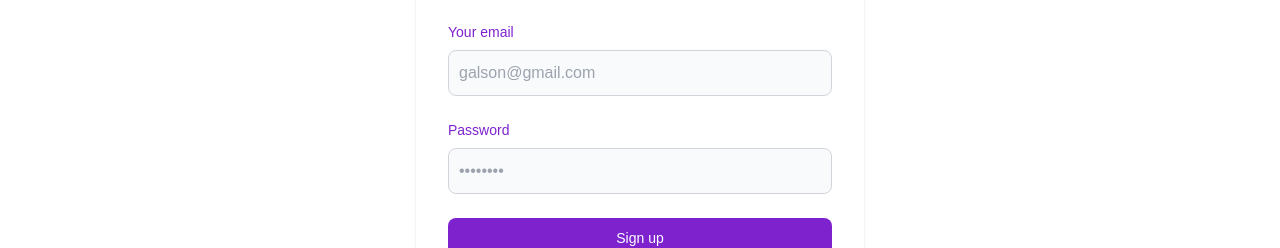
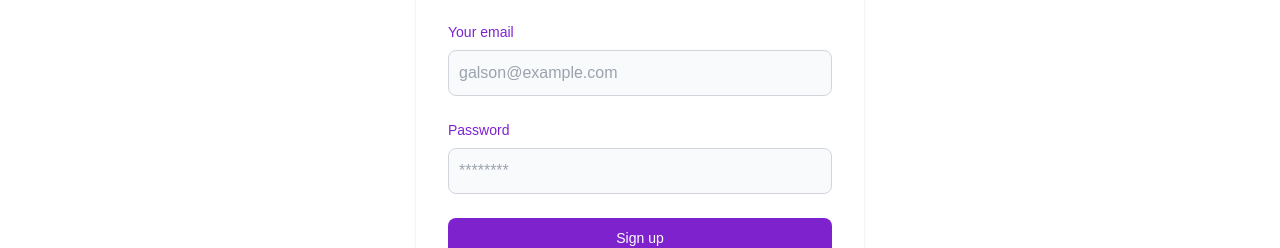
Before and after one commit to maksluczak/GymWebApp, a Next.js app in the folder client/: page /register in a window 1280 px wide. Shown: the part 364-612 px from the top of the page. Built offline with nearby package versions, Linux system fonts and the light colour scheme.

Commit message:
login and register page

```diff
--- a/client/app/login/page.js
+++ b/client/app/login/page.js
@@ -61,7 +61,7 @@ export default function Login() {
                     </div>
                     <button
                         type="submit"
-                        className="w-full text-white bg-purple-700 hover:bg-primary-700 focus:ring-4 focus:outline-none focus:ring-primary-300 font-medium rounded-lg text-sm px-5 py-2.5 text-center">Sign in</button>
+                        className="w-full text-white bg-purple-700 hover:bg-purple-700 focus:ring-4 focus:outline-none focus:ring-purple-300 font-medium rounded-lg text-sm px-5 py-2.5 text-center">Sign in</button>
                         <p className="text-sm font-light text-gray-500">
                             Don't have an account yet? <a href="/register" className="font-medium text-purple-700 hover:underline">Sign up</a>
                         </p>
--- a/client/app/register/page.js
+++ b/client/app/register/page.js
@@ -1,4 +1,32 @@
+'use client';
+import { useState } from "react";
+import { useRouter } from "next/navigation";
+
 export default function Register() {
+    const [firstname, setFirstname] = useState('');
+    const [lastname, setLastname] = useState('');
+    const [email, setEmail] = useState('');
+    const [password, setPassword] = useState('');
+    const router = useRouter();
+
+    const handleSubmit = async (e) => {
+        e.preventDefault();
+
+        if (!email.includes('@')) {
+            alert('Please enter a valid email address.');
+            return;
+        }
+
+        if (password.length < 8) {
+            alert('Password must be at least 8 characters.');
+            return;
+        }
+
+        console.log({ firstname, lastname, email, password });
+
+        router.push('/login');
+    }
+
     return (
       <section className="flex items-center justify-center min-h-screen bg-white">
         <div className="w-full bg-white rounded-lg shadow md:mt-0 sm:max-w-md xl:p-0">
@@ -6,24 +34,60 @@ export default function Register() {
                 <h1 className="text-xl font-bold leading-tight tracking-tight text-purple-700 md:text-2xl">
                     Sign up your account
                 </h1>
-                <form className="space-y-4 md:space-y-6" action="#">
+                <form onSubmit={handleSubmit} className="space-y-4 md:space-y-6">
                     <div>
                         <label htmlFor="firstname" className="block mb-2 text-sm font-medium text-purple-700">Firstname</label>
-                        <input type="firstname" name="firstname" id="firstname" className="bg-gray-50 border border-gray-300 text-gray-900 rounded-lg focus:ring-primary-600 focus:border-primary-600 block w-full p-2.5" placeholder="Kamil" required=""></input>
+                        <input
+                            type="text"
+                            id="firstname"
+                            name="firstname"
+                            required
+                            value={firstname}
+                            onChange={(e) => setFirstname(e.target.value)}
+                            className="bg-gray-50 border border-gray-300 text-gray-900 rounded-lg focus:ring-purple-600 focus:border-purple-600 block w-full p-2.5"
+                            placeholder="Kamil"
+                        />
                     </div>
                     <div>
                         <label htmlFor="lastname" className="block mb-2 text-sm font-medium text-purple-700">Lastname</label>
-                        <input type="lastname" name="lastname" id="lastname" className="bg-gray-50 border border-gray-300 text-gray-900 rounded-lg focus:ring-primary-600 focus:border-primary-600 block w-full p-2.5" placeholder="Gala" required=""></input>
+                        <input
+                            type="text"
+                            id="lastname"
+                            name="lastname"
+                            required
+                            value={lastname}
+                            onChange={(e) => setLastname(e.target.value)}
+                            className="bg-gray-50 border border-gray-300 text-gray-900 rounded-lg focus:ring-purple-600 focus:border-purple-600 block w-full p-2.5"
+                            placeholder="Gala"
+                        />
                     </div>
                     <div>
                         <label htmlFor="email" className="block mb-2 text-sm font-medium text-purple-700">Your email</label>
-                        <input type="email" name="email" id="email" className="bg-gray-50 border border-gray-300 text-gray-900 rounded-lg focus:ring-primary-600 focus:border-primary-600 block w-full p-2.5" placeholder="galson@gmail.com" required=""></input>
+                        <input
+                            type="email"
+                            id="email"
+                            name="email"
+                            required
+                            value={email}
+                            onChange={(e) => setEmail(e.target.value)}
+                            className="bg-gray-50 border border-gray-300 text-gray-900 rounded-lg focus:ring-purple-600 focus:border-purple-600 block w-full p-2.5"
+                            placeholder="galson@example.com"
+                        />
                     </div>
                     <div>
                         <label htmlFor="password" className="block mb-2 text-sm font-medium text-purple-700">Password</label>
-                        <input type="password" name="password" id="password" className="bg-gray-50 border border-gray-300 text-gray-900 rounded-lg focus:ring-primary-600 focus:border-primary-600 block w-full p-2.5" placeholder="••••••••" required=""></input>
+                        <input
+                            type="password"
+                            id="password"
+                            name="password"
+                            required
+                            value={password}
+                            onChange={(e) => setPassword(e.target.value)}
+                            className="bg-gray-50 border border-gray-300 text-gray-900 rounded-lg focus:ring-purple-600 focus:border-purple-600 block w-full p-2.5"
+                            placeholder="********"
+                        />
                     </div>
-                    <button href="/login" type="submit" className="w-full text-white bg-purple-700 hover:bg-primary-700 focus:ring-4 focus:outline-none focus:ring-primary-300 font-medium rounded-lg text-sm px-5 py-2.5 text-center">Sign up</button>
+                    <button href="/login" type="submit" className="w-full text-white bg-purple-700 hover:bg-purple-700 focus:ring-4 focus:outline-none focus:ring-purple-300 font-medium rounded-lg text-sm px-5 py-2.5 text-center">Sign up</button>
                         <p className="text-sm font-light text-gray-500">
                             Already have an account? <a href="/login" className="font-medium text-purple-700 hover:underline">Sign in</a>
                         </p>
```
Lines whose indentation alone changed are shown as unchanged.
